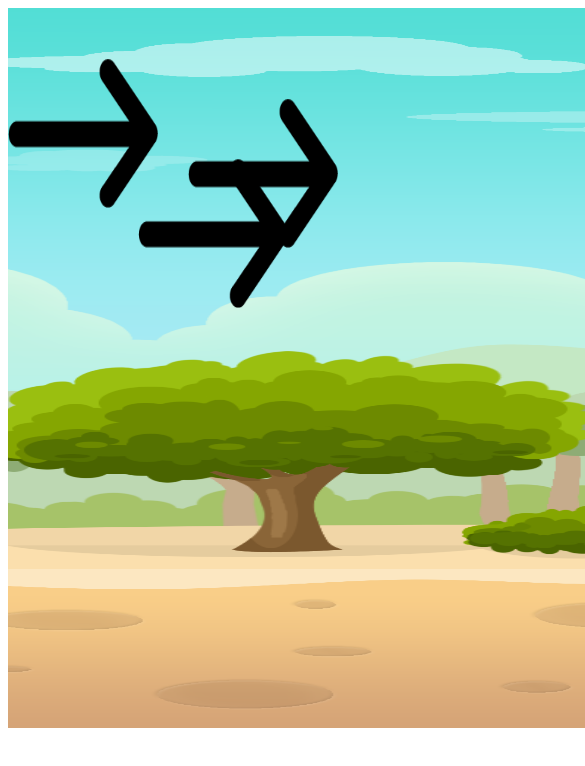
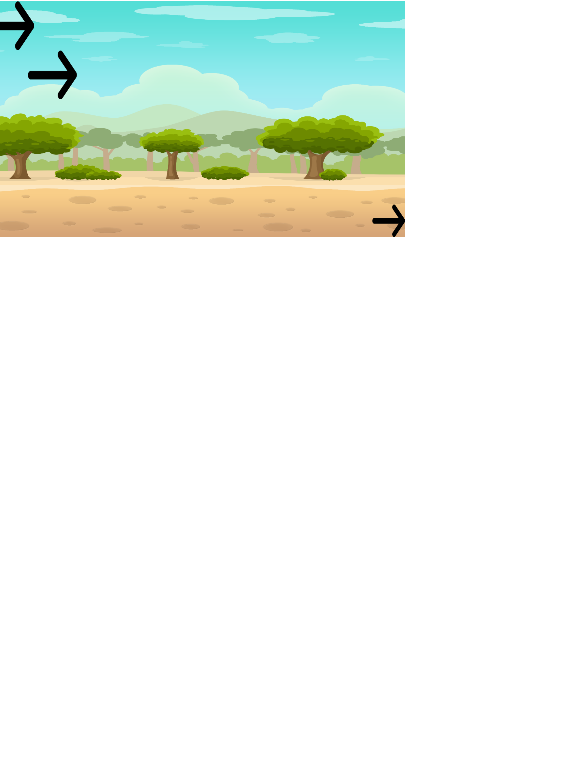
Before and after one commit to Jodacam/LightCanvas, a plain HTML site: page example/index.html in a window 390 px wide. Shown: the top 766 px of the page, 585 px wide, since content can reach past the window. Drawn offline with nearby package versions, Linux system fonts and the light colour scheme.

Commit message:
Canvas responsive

```diff
--- a/example/example.js
+++ b/example/example.js
@@ -20,12 +20,12 @@ Update(timeDelta,hitbox){
 window.addEventListener("load",function(){
 
     let realCanvas = new CanvasManager("mycanvas",1280,720);
-    let object = new ScrollObject("BackGround",new Vector2(0,0),"img/Back.jpeg",720,3000);
+    let object = new ScrollObject("BackGround",new Vector2(0,0),"img/Back.jpeg",720,1800);
 
     object.velocity = new Vector2(-3,0);
     realCanvas.AddObject(object,0);
-    let flecha = new HitableObject("Flecha",new Vector2(0,50),"img/right-arrow.png",150,150);
-    let flecha2 = new HitableObject("Flecha2",new Vector2(180,90),"img/right-arrow.png",150,150);
+    let flecha = new HitableObject("Flecha",new Vector2(0,0),"img/right-arrow.png",150,150);
+    let flecha2 = new HitableObject("Flecha2",new Vector2(1180,620),"img/right-arrow.png",100,100);
 
 
     let flecha3 = new HitableObject("Flecha3",new Vector2(0,50),"img/right-arrow.png",150,150);
--- a/example/index.html
+++ b/example/index.html
@@ -1,31 +1,45 @@
 <html>
+
 <head>
-
-    <script src = "../source/LightCanvas.js"></script>
+    <link rel="stylesheet" href="https://stackpath.bootstrapcdn.com/bootstrap/4.1.3/css/bootstrap.min.css" integrity="sha384-MCw98/SFnGE8fJT3GXwEOngsV7Zt27NXFoaoApmYm81iuXoPkFOJwJ8ERdknLPMO"
+        crossorigin="anonymous">
+    <script src="../source/LightCanvas.js"></script>
     <script src="example.js"></script>
 </head>
+
 <body>
     <style>
-        canvas{
-           position: absolute;
+        canvas {
+            position:absolute;
+            top:0;
+            left:0;
+            width: 100%;
+            height: auto;
         }
-        .canvasContainer{
-            position: relative;
-            display: inline-block;
-            left: 0%;
+
+        .canvasContainer {
+              position: relative;
         }
-        #mycanvas{
+
+        #mycanvas {
             z-index: 1;
         }
-        #mycanvas-hitbox{
+
+        #mycanvas-hitbox {
             z-index: 0;
         }
     </style>
 
-    <div class= "canvasContainer">
-    <canvas id="mycanvas" width="250" height="250"></canvas>
-    <canvas id="mycanvas-hitbox" width="250" height="250"></canvas>
+    <div class = "row">
+        <div class="col-sm-2"></div>
+        <div class="canvasContainer col-sm-8">
+            <canvas id="mycanvas" width="1280" height="720"></canvas>
+            <canvas id="mycanvas-hitbox" width="1280" height="720"></canvas>
+        </div>
+        <div class="col-sm-2"></div>
     </div>
 
+
 </body>
+
 </html>
--- a/source/LightCanvas.js
+++ b/source/LightCanvas.js
@@ -119,7 +119,7 @@ class SpriteObject {
         let xAbsolute = this.position.x+this.width;
         let yAbsolute = this.position.y+this.height;
         //We only render if our Object is at the screen
-        if((xAbsolute >=0 && this.position.x <=renderCanvas.canvas.width) && ( this.position.y <= renderCanvas.canvas.height && yAbsolute >= 0) )
+
             renderCanvas.drawImage(this.sprite, this.position.x, this.position.y, this.width, this.height);
     }
 
@@ -201,13 +201,14 @@ class CanvasManager {
      */
     constructor(canvasName, w, h) {
         this.canvasElement = document.getElementById(canvasName);
-        this.canvasElement.width = w;
-        this.canvasElement.height = h;
+        this._targetHeight = h;
+        this._targetWidth = w;
+        this.heightRelation = h/this.canvasElement.height;
+        this.widhthRelation = w/this.canvasElement.width;
+
         this.canvasScene = this.canvasElement.getContext('2d');
         this.hitcanvas = document.getElementById(canvasName + "-hitbox");
         this.canvasElement.addEventListener("click", this.OnClick.bind(this));
-        this.hitcanvas.width = w;
-        this.hitcanvas.height = h;
         this.hitScene = this.hitcanvas.getContext('2d');
         CanvasManager.actualScene = this.canvasScene;
         this.objectList = [];
@@ -217,6 +218,17 @@ class CanvasManager {
         this.timePased = 0;
         this.clickObjects = new Map();
     }
+    /**
+     * @returns {number}
+     */
+    get targetHeight(){return this._targetHeight}
+    /**
+     * @returns {number}
+     */
+    get targetWidth(){return this._targetWidth}
+
+    set targetHeight(h){this._targetHeight = h}
+    set targetWidth(w){this._targetWidth = w}
 
     static get actualScene() { return _actualScene; }
     static set actualScene(scene) { _actualScene = scene }
@@ -276,10 +288,18 @@ class CanvasManager {
      * @param {MouseEvent} e
      */
     OnClick(e) {
+
         const mousePos = {
-            y: e.clientY - this.hitcanvas.offsetTop,
+            y: e.clientY - this.hitcanvas.offsetParent.offsetTop,
             x: e.clientX - this.hitcanvas.offsetParent.offsetLeft
         };
+
+        let relationH = this.targetHeight/this.hitcanvas.offsetHeight;
+        let relationW = this.targetWidth/this.hitcanvas.offsetWidth;
+
+        mousePos.x *=relationW;
+        mousePos.y *= relationH;
+
 
         const pixel = this.hitScene.getImageData(mousePos.x, mousePos.y, 1, 1).data;
 
```
Also changed, not shown: JuegoWeb/game.js (added, +7 -0 lines), JuegoWeb/index.html (added, +31 -0 lines).
